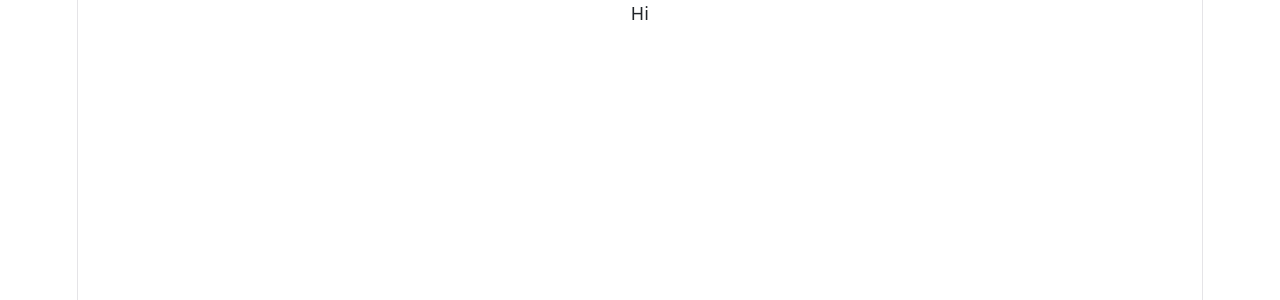
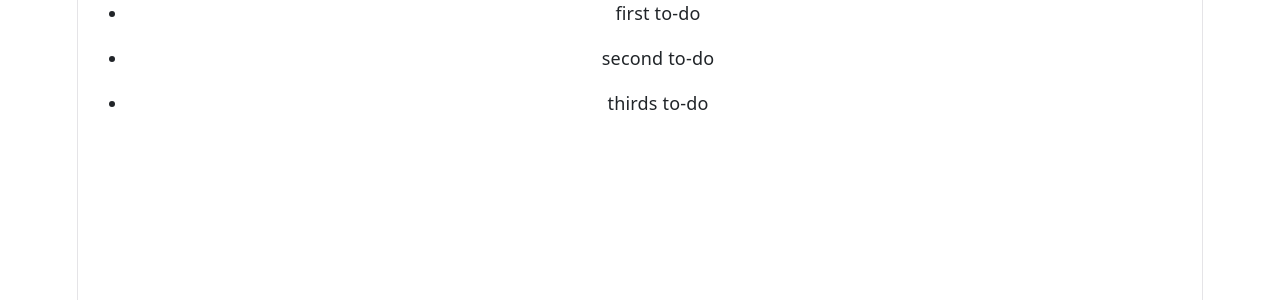
Before and after one commit to Petrasoderstrom1612/REACT-01, a React (Vite) app in the folder 03-simple-todos/: page / in a window 1280 px wide. Shown: the top 300 px of the page. Built offline with nearby package versions, Linux system fonts and the light colour scheme.

Commit message:
todos list

```diff
--- a/03-simple-todos/src/App.tsx
+++ b/03-simple-todos/src/App.tsx
@@ -1,12 +1,24 @@
-// import { useState } from 'react'
+import { useState } from 'react'
 import "./assets/App.scss";
 
+interface Todo {
+  id: number;
+  title: string;
+  done: boolean
+}
+
 function App() {
-
+const [todos, setTodos] = useState<Todo[]>([
+  {id: 1, title: "first to-do", done:false},
+  {id: 2, title: "second to-do", done:false},
+  {id: 3, title: "thirds to-do", done:false},
+])
 
   return (
     <div className="container">
-      <p>Hi</p>
+      {todos.map(todo => <ul>
+        <li>{todo.title}</li>
+      </ul>)}
     </div>
   )
 }
```
